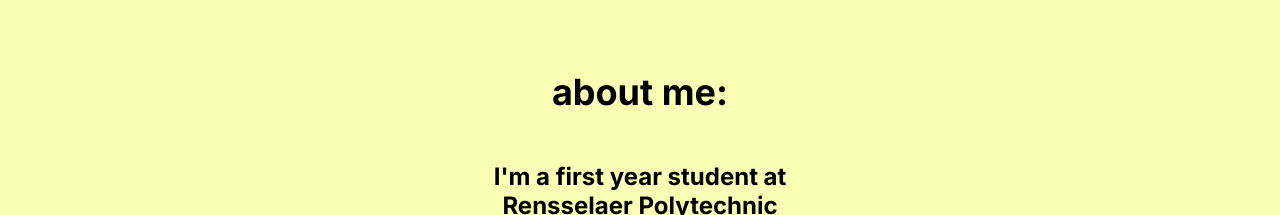
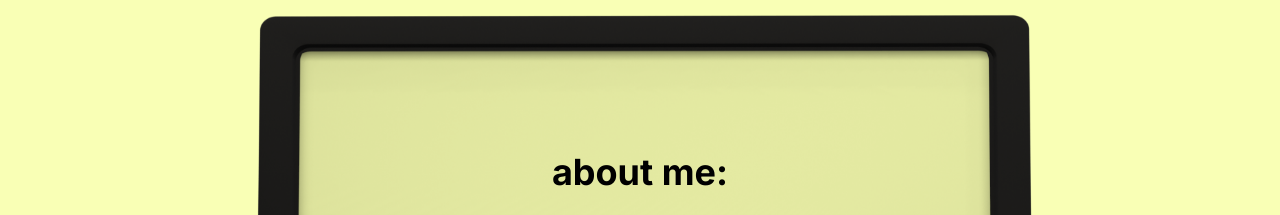
Before and after one commit to AZ0228/Portfolio-, a website: page index.html in a window 1280 px wide. Shown: the part 1640-1855 px from the top of the page. Drawn offline with Linux system fonts and the light colour scheme.

Commit message:
added more 3d

```diff
--- a/index.html
+++ b/index.html
@@ -63,7 +63,7 @@
                     </button>
                 </a>
             </div>
-            <img src="laptop.png" id="laptop" class="reveal1">
+            <img src="laptop2.png" id="laptop" class="reveal1">
         </div>
         <div class="projects" id="projects">
             <h1 class="reveal faster-reveal">here are my projects:</h1>
@@ -98,11 +98,13 @@
             </div>
         </div>
         <div class="about-me" id="about-me">
-            <h1 class="reveal faster-reveal">
+            <img src="laptop3.png" id="laptop1" class="reveal a">
+            <h1 class="reveal faster-reveal a">
                 about me:
             </h1>
             <div id="about-me-container">
-                <section id="about1" class="reveal">
+
+                <section id="about1" class="reveal a">
                     <p id="about-text" >
                         I'm a first year student at Rensselaer Polytechnic Institute studying computer science with experience in web design. I am experienced with:
                     </p>
--- a/index.js
+++ b/index.js
@@ -5,6 +5,20 @@
         var windowheight= window.innerHeight;
         var revealtop = reveals[i].getBoundingClientRect().top;
         var revealpoint = 150;
+
+        if(revealtop < windowheight - revealpoint){
+            setTimeout(() => {
+                reveals[i].classList.add('active');
+            }, i*200);
+        }
+    }
+}
+function reveal1(){
+    var reveals = all('.a');
+    for(let i=0;i<reveals.length;i++){
+        var windowheight= window.innerHeight;
+        var revealtop = reveals[i].getBoundingClientRect().top;
+        var revealpoint = 50;
 
         if(revealtop < windowheight - revealpoint){
             setTimeout(() => {
@@ -87,6 +101,7 @@
         toggleSwitch();
         if(window.location.href.endsWith("Portfolio/")||window.location.href.endsWith("index.html")){
             window.addEventListener('scroll',reveal);
+            window.addEventListener('scroll',reveal1);
             setTimeout(() => {
                 helloWorld();
             }, 1300);
--- a/styles.css
+++ b/styles.css
@@ -330,7 +330,7 @@
 }
 
 .about-me h1{
-    margin-top: 100px;
+    margin-top: 180px;
     font-size: 36px;
     font-weight: 800;
 }
@@ -567,7 +567,7 @@
 }
 
 .hero img {
-    height: min(94vh,55vw);
+    height: min(90vh,55vw);
     padding-left: 30vw;
     z-index: 0;
     float: right;
@@ -588,7 +588,7 @@
 
 .reveal1.active{
     opacity:1;
-    transform: translateY(50px);
+    transform: translateY(10px);
 }
 
 #home{
@@ -598,3 +598,12 @@
     align-self: center;
     /* padding-top: 10px; */
 }
+
+#laptop1{
+    position:absolute;
+    align-self:center;
+    /* justify-content: end; */
+    height:95%;
+    width:70%;
+    /* bottom:0; */
+}
```
Also changed, not shown: laptop2.png (added), laptop3.png (added).
